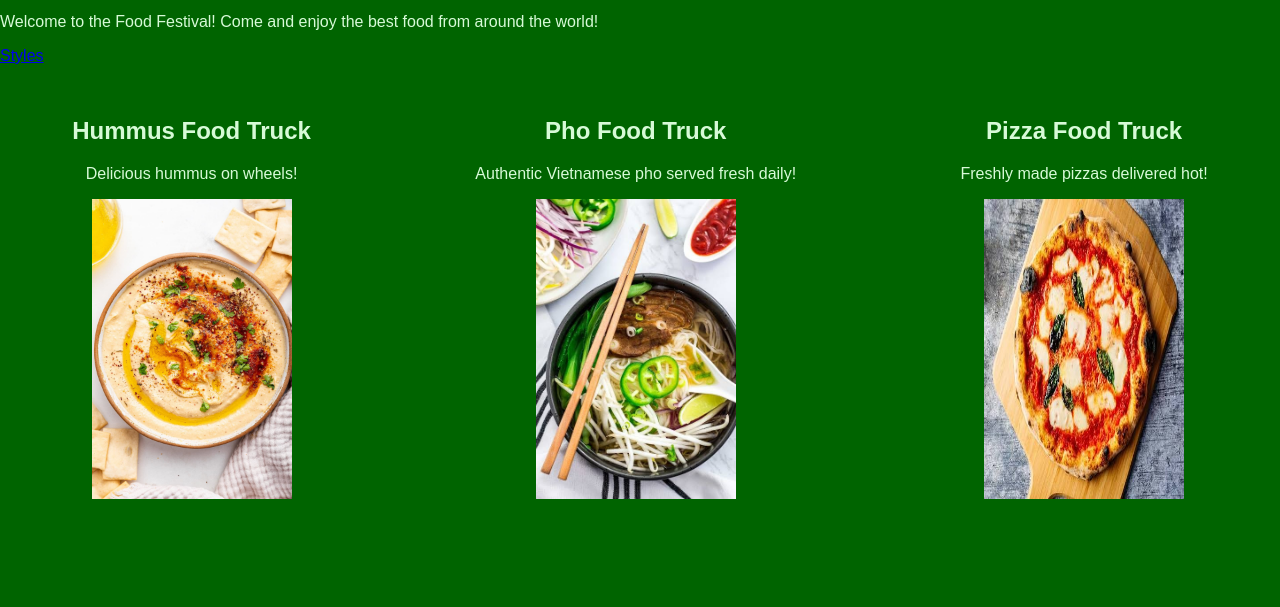
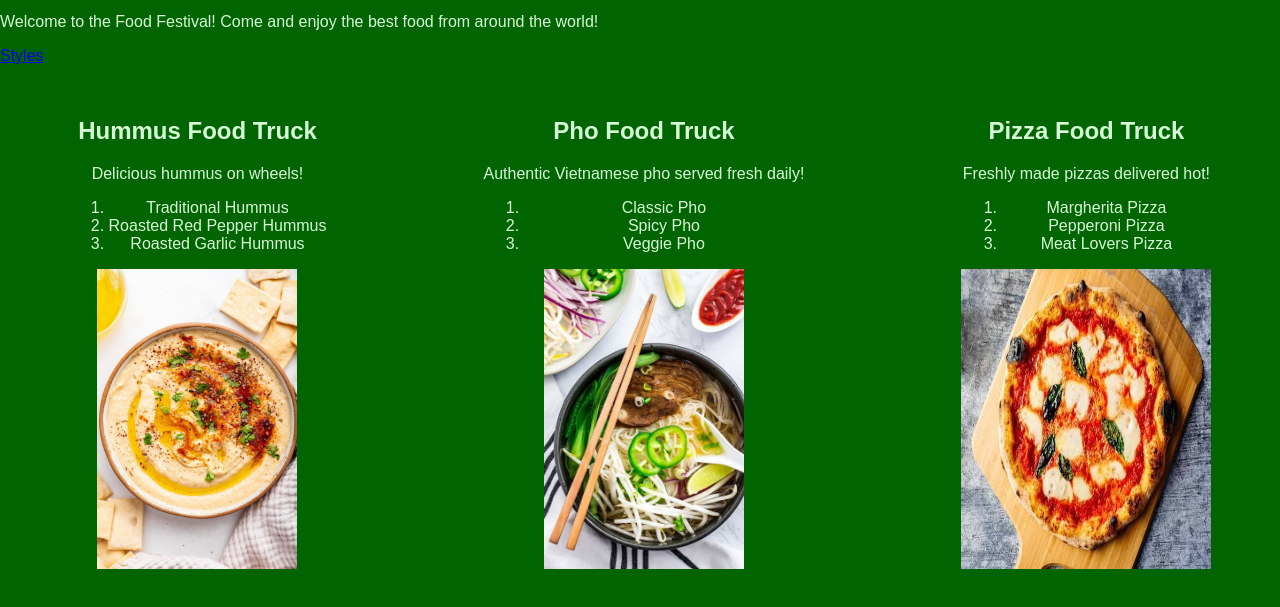
Before and after one commit to CullenBrownell/FoodTruck, a plain HTML site: page index.html in a window 1280 px wide. Shown: the part 41-648 px from the top of the page. Drawn offline with Linux system fonts and the light colour scheme.

Commit message:
Add files via upload

```diff
--- a/index.html
+++ b/index.html
@@ -9,6 +9,7 @@
     <header>
         <h1>Food Festival</h1>
         <p>Welcome to the Food Festival! Come and enjoy the best food from around the world!</p>
+
     </header>
 
     <nav>
@@ -18,19 +19,34 @@
     <section>
         <h2>Hummus Food Truck</h2>
         <p>Delicious hummus on wheels!</p>
+        <ol>
+            <li>Traditional Hummus</li>
+            <li>Roasted Red Pepper Hummus</li>
+            <li>Roasted Garlic Hummus</li>
+        </ol>
         <img src="hummus-hero-new.jpg" alt="Hummus Food Truck" width="200" height="300">
     </section>
 
     <section>
         <h2>Pho Food Truck</h2>
         <p>Authentic Vietnamese pho served fresh daily!</p>
+        <ol>
+            <li>Classic Pho</li>
+            <li>Spicy Pho</li>
+            <li>Veggie Pho</li>
+        </ol>
         <img src="Pho.jpg" alt="Pho Food Truck" width="200" height="300">
     </section>
 
     <section>
         <h2>Pizza Food Truck</h2>
         <p>Freshly made pizzas delivered hot!</p>
-        <img src="pizza.jpg" alt="Pizza Food Truck" width="200" height="300">
+        <ol>
+            <li>Margherita Pizza</li>
+            <li>Pepperoni Pizza</li>
+            <li>Meat Lovers Pizza</li>
+        </ol>
+        <img src="pizza.jpg" alt="Pizza Food Truck" width="250" height="300">
     </section>
  </div>
 </body>
```
